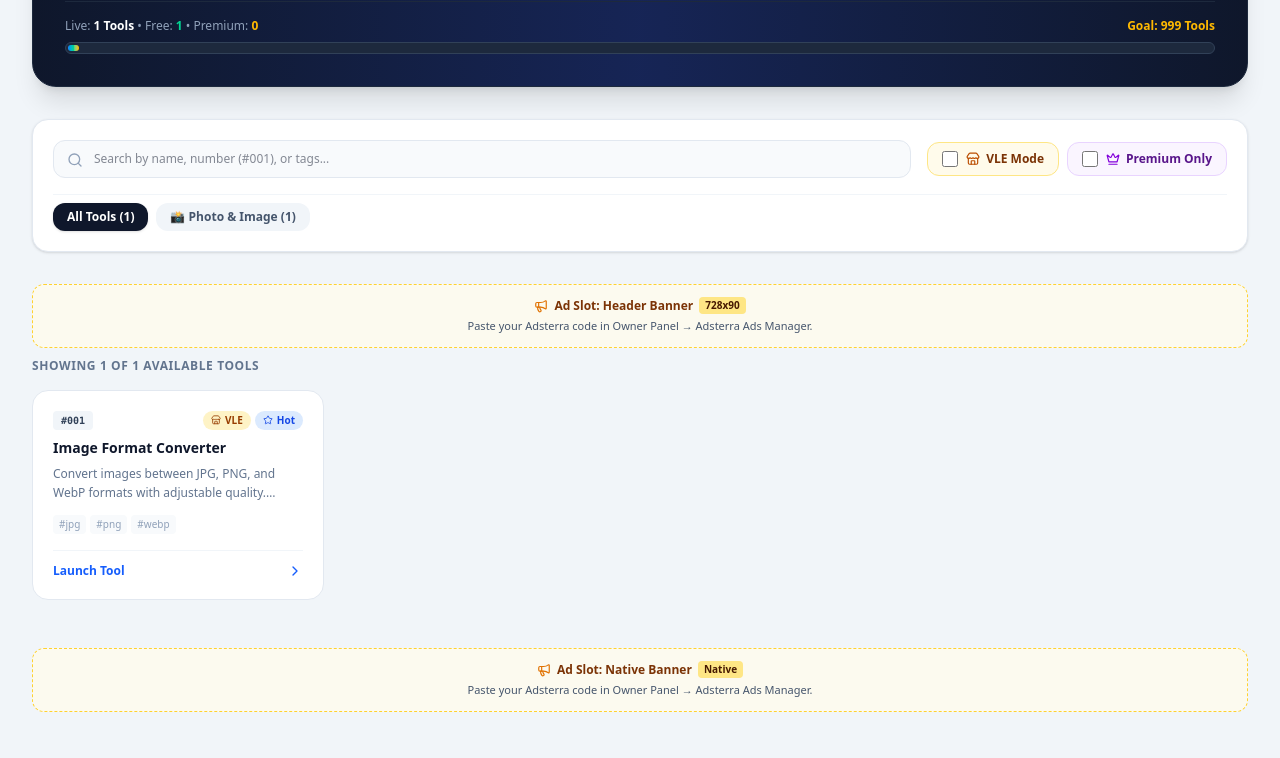
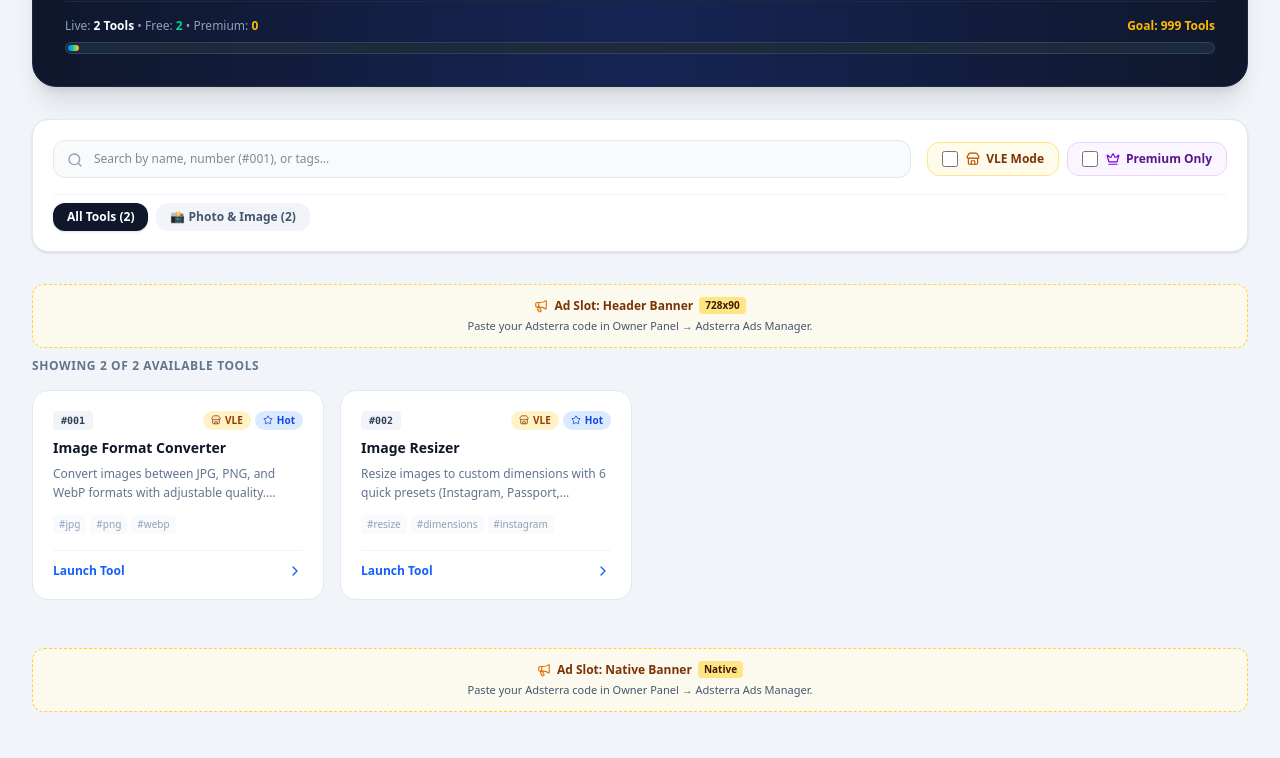
Before and after one commit to pankaj34540/999tools, a React (Vite) app: page / in a window 1280 px wide. Shown: the part 966-1724 px from the top of the page. Built offline with nearby package versions, Linux system fonts and the light colour scheme; no server answers; the database is empty.

Commit message:
Update tool categories and add new tools

```diff
--- a/src/data/toolsRegistry.ts
+++ b/src/data/toolsRegistry.ts
@@ -4,86 +4,23 @@ import { ToolDefinition, ToolCategory, ToolRequestItem } from '../types';
 // CATEGORY DEFINITIONS
 // ============================================
 export const TOOL_CATEGORIES: { id: ToolCategory; label: string; count: number; description: string; icon: string }[] = [
-  {
-    id: 'photo_exam',
-    label: '📸 Photo & Image',
-    count: 1,
-    description: 'Passport photo, resize, compress, convert',
-    icon: 'Camera',
-  },
-  {
-    id: 'pvc_print',
-    label: '🆔 ID Card & Print',
-    count: 0,
-    description: 'Aadhaar, PAN, Voter ID formatters',
-    icon: 'CreditCard',
-  },
-  {
-    id: 'pdf_doc',
-    label: '📄 PDF & Document',
-    count: 0,
-    description: 'Merge, split, compress PDF',
-    icon: 'FileText',
-  },
-  {
-    id: 'calculators',
-    label: '🎓 Student & Exam',
-    count: 0,
-    description: 'Age calculator, bio-data, resume',
-    icon: 'GraduationCap',
-  },
-  {
-    id: 'cyber_business',
-    label: '🏪 Cyber Cafe Business',
-    count: 0,
-    description: 'Billing, receipts, customer queue',
-    icon: 'Store',
-  },
-  {
-    id: 'generators_daily',
-    label: '💰 Finance & Calculator',
-    count: 0,
-    description: 'EMI, GST, interest, tax',
-    icon: 'IndianRupee',
-  },
-  {
-    id: 'social_media',
-    label: '📱 Social Media',
-    count: 0,
-    description: 'Instagram, Facebook resizers',
-    icon: 'Share2',
-  },
-  {
-    id: 'text_dev',
-    label: '🔤 Text & Developer',
-    count: 0,
-    description: 'JSON, Base64, regex',
-    icon: 'Code',
-  },
-  {
-    id: 'qr_gen',
-    label: '🎨 Generator Tools',
-    count: 0,
-    description: 'QR, barcode, password',
-    icon: 'QrCode',
-  },
-  {
-    id: 'security_util',
-    label: '🔒 Security & Utility',
-    count: 0,
-    description: 'Hash, encryption, IP finder',
-    icon: 'Shield',
-  },
+  { id: 'photo_exam', label: '📸 Photo & Image', count: 2, description: 'Passport photo, resize, compress, convert', icon: 'Camera' },
+  { id: 'pvc_print', label: '🆔 ID Card & Print', count: 0, description: 'Aadhaar, PAN, Voter ID formatters', icon: 'CreditCard' },
+  { id: 'pdf_doc', label: '📄 PDF & Document', count: 0, description: 'Merge, split, compress PDF', icon: 'FileText' },
+  { id: 'calculators', label: '🎓 Student & Exam', count: 0, description: 'Age calculator, bio-data, resume', icon: 'GraduationCap' },
+  { id: 'cyber_business', label: '🏪 Cyber Cafe Business', count: 0, description: 'Billing, receipts, customer queue', icon: 'Store' },
+  { id: 'generators_daily', label: '💰 Finance & Calculator', count: 0, description: 'EMI, GST, interest, tax', icon: 'IndianRupee' },
+  { id: 'social_media', label: '📱 Social Media', count: 0, description: 'Instagram, Facebook resizers', icon: 'Share2' },
+  { id: 'text_dev', label: '🔤 Text & Developer', count: 0, description: 'JSON, Base64, regex', icon: 'Code' },
+  { id: 'qr_gen', label: '🎨 Generator Tools', count: 0, description: 'QR, barcode, password', icon: 'QrCode' },
+  { id: 'security_util', label: '🔒 Security & Utility', count: 0, description: 'Hash, encryption, IP finder', icon: 'Shield' },
 ];
 
 // ============================================
 // TOOLS REGISTRY
-// Tools are added one by one — 5 per day
 // ============================================
 export const TOOLS_REGISTRY: ToolDefinition[] = [
-  // ============================================
-  // 📸 PHOTO & IMAGE TOOLS
-  // ============================================
+  // Tool #001
   {
     num: 1,
     id: 'image_format_converter',
@@ -100,6 +37,23 @@ export const TOOLS_REGISTRY: ToolDefinition[] = [
     componentKey: 'ImageFormatConverter',
     active: true,
   },
+  // Tool #002
+  {
+    num: 2,
+    id: 'image_resizer',
+    name: 'Image Resizer',
+    shortName: 'Resize',
+    category: 'photo_exam',
+    description: 'Resize images to custom dimensions with 6 quick presets (Instagram, Passport, Facebook, YouTube). Aspect ratio lock and 3 resize modes.',
+    badge: 'POPULAR',
+    tags: ['resize', 'dimensions', 'instagram', 'passport', 'facebook'],
+    popular: true,
+    vleEssential: true,
+    isPremium: false,
+    iconName: 'Maximize2',
+    componentKey: 'ImageResizer',
+    active: true,
+  },
 ];
 
 // ============================================
@@ -112,6 +66,7 @@ export const PREMIUM_TOOL_IDS: string[] = [];
 // ============================================
 export const VLE_ESSENTIAL_IDS: string[] = [
   'image_format_converter',
+  'image_resizer',
 ];
 
 // ============================================
@@ -140,14 +95,8 @@ export const searchTools = (query: string): ToolDefinition[] => {
   );
 };
 
-export const isPremiumTool = (toolId: string): boolean => {
-  return PREMIUM_TOOL_IDS.includes(toolId);
-};
-
-export const isVleEssential = (toolId: string): boolean => {
-  return VLE_ESSENTIAL_IDS.includes(toolId);
-};
-
+export const isPremiumTool = (toolId: string): boolean => PREMIUM_TOOL_IDS.includes(toolId);
+export const isVleEssential = (toolId: string): boolean => VLE_ESSENTIAL_IDS.includes(toolId);
 export const getTotalToolCount = (): number => TOOLS_REGISTRY.length;
 export const getPremiumToolCount = (): number => PREMIUM_TOOL_IDS.length;
 export const getFreeToolCount = (): number => TOOLS_REGISTRY.length - PREMIUM_TOOL_IDS.length;
```
